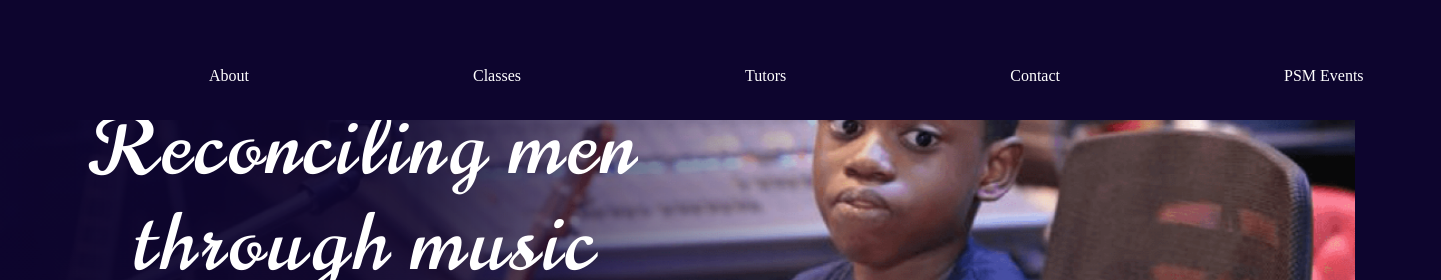
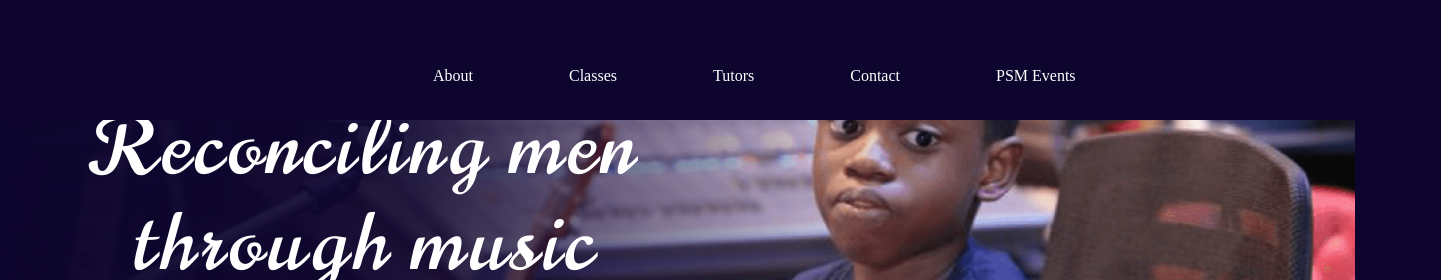
Before and after one commit to olufunke1011/The-Psalmist-School-Of-Music, a website: page index.html in a window 1536 px wide. Shown: the top 280 px of the page, 95-1536 px from the left. Drawn offline with nearby package versions, Linux system fonts and the light colour scheme; a web font is replaced by a local one.

Commit message:
adjusting the nav items for desktopView

```diff
--- a/Assets/styles.css
+++ b/Assets/styles.css
@@ -1167,8 +1167,12 @@
         font-weight: normal;
         font-size: 1em;
         color: #FFFFFF;
-        margin: 1em 1em 1.5em 6em;
-        padding: 0;
+        margin: 1em 0 1.5em 2em;
+        /* padding: 0; */
+    }
+
+    .navLink {
+        margin-left: 20em;
     }
 
                  /* CAROUSEL SECTION */
@@ -1504,9 +1508,14 @@
         font-weight: normal;
         font-size: 1em;
         color: #FFFFFF;
-        margin: 1em 1em 1.5em 12em;
-        padding: 0;
-    }
+        margin: 1em 0 1.5em 5em;
+        /* padding: 0; */
+    }
+
+    .navLink {
+        margin-left: 25em;
+    }
+
 
                  /* CAROUSEL SECTION */
 
```
Also changed, not shown: eventsPage.html (+1 -1 lines).
